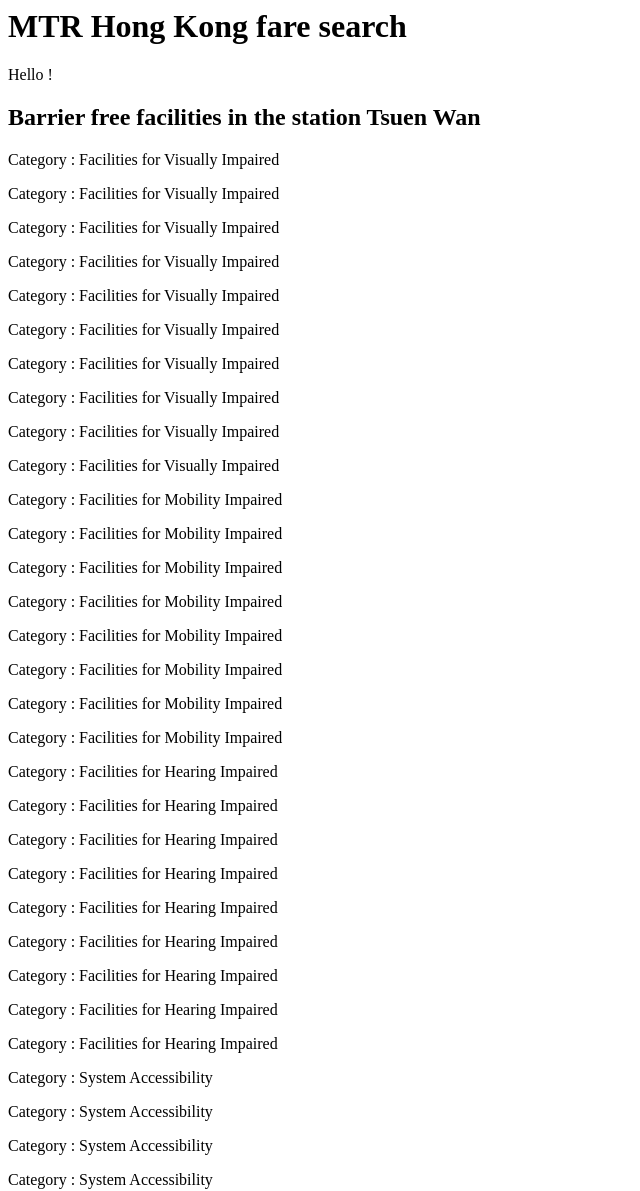
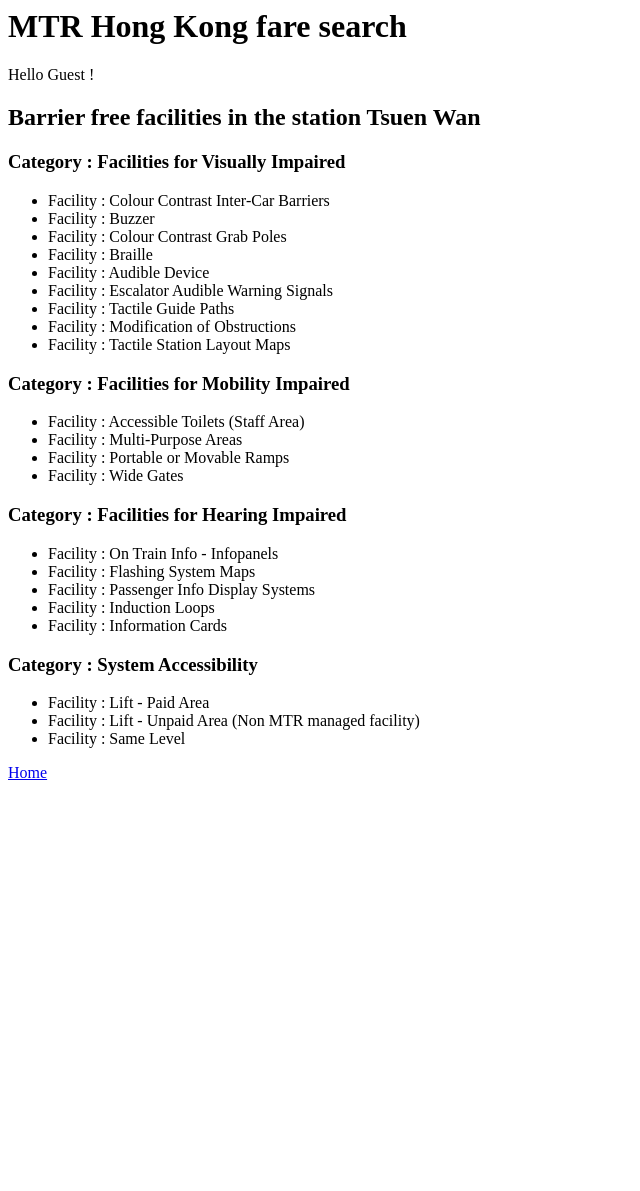
Before and after one commit to cochan2526/esdassg1, a Django app: page /barrfac/25/ in a window 1280 px wide. Shown: the top 1191 px of the page, without its empty margins (0-640 px from the left). After the commit the page ends 780 px from the top, so only its background shows below. Run offline with Django 5.2, Linux system fonts and the light colour scheme; data comes from the database, SQL or seed files in the repository.

Commit message:
barrier free facilities completed

```diff
--- a/mtrfare/templates/mtrfare/barrfac.htm
+++ b/mtrfare/templates/mtrfare/barrfac.htm
@@ -12,16 +12,20 @@
             <h2> Barrier free facilities in the station {{ station.English_Name }} </h2>
         </div>
         <div class = "Facility List" >
-            {% for category in barrcat %}
-                <p> Category : {{ category.Category_En }} </p>
-                {% for item in barrfac %}
-                    {% if barrfac.BarrCat == category %}
-                        <p> Facility : {{ category.Facility_En }} </p>
-                        {% if barrfac.AJTextEn %}
-                            <p> Near : {{ barrfac.AJTextEn }} </p>
+            <!-- Loop through dictionary of list reference to -->
+            <!-- https://forum.djangoproject.com/t/loop-through-dictionary-of-lists/2849 -->
+            {% for category , facility_list in facilities.items %}
+                <h3> Category : {{ category }} </h3>
+                <ul>
+                    {% for item in facility_list %}
+                    <li>
+                        Facility : {{ item.Facility_En }}
+                        {% if Adjacent_To %}
+                        , Adjacent To : {{ Adjacent_To }}
                         {% endif %}
-                    {% endif %}
-                {% endfor %}
+                    </li>
+                    {% endfor %}
+                </ul>
             {% endfor %}
         </div>
         <a href = "{% url 'homepage' %}" > Home </a>
--- a/mtrfare/views.py
+++ b/mtrfare/views.py
@@ -1,7 +1,7 @@
 from django.shortcuts import render , redirect , get_object_or_404
 
 from django.contrib.auth import logout
-from .helper import registering_user , logging_on_user , showing_fare , showing_homepage
+from .helper import registering_user , logging_on_user , showing_fare , showing_homepage , userORguest
 
 # from .models import Station
 from .models import BarrFac , Station , BarrCat
@@ -17,23 +17,47 @@
 
 def barrfac ( request , station_id ) :
 
+    username = userORguest ( request )
+
     station = get_object_or_404( Station , Station_ID = station_id )
-    print ( station.Station_ID )
 
-    barrcat = list ( BarrCat.objects.all ( ) )
+    barrcat = BarrCat.objects.all ( )
     barrfac = list ( BarrFac.objects.filter ( Station = station ) )
+
+    #
+    # Build a dictionary of list of facilities grouped by category
+    #
 
     facilities = {}
 
     index = len ( barrfac )
     while index :
         index = index - 1
+        barrfac_item = barrfac[ index ]
+        #
+        #    Although the csv is trim down by filtered out all
+        #    facilities not exists ( Value = "N" / False ) ,
+        #    to provide compatibility , checking is kept
+        #
+        #    Check if the facility is exist or not
+        #
+        if ( barrfac_item.Value ) :
+            #
+            #    Get the list of the facilities grouped by the category of the item
+            #
+            item_cat_en = barrfac_item.BarrCat.Category_En
+            item_code = barrfac_item.BarrCat.Item_Code
+            facility_category = barrcat.get ( Item_Code = item_code )
+            facilities_by_cat = facilities.get ( item_cat_en , [] )
+            facilities_by_cat.append ( {
+                "Facility_En" : facility_category.Facility_En ,
+                "Adjacent_To" : barrfac_item.AJTextEn ,
+                } )
+            facilities [ item_cat_en ] = facilities_by_cat
 
-
-    context = { "username" : request.user.username ,
+    context = { "username" : username ,
                 "station" : station ,
-                "barrcat" : barrcat ,
-                "barrfac" : barrfac }
+                "facilities" : facilities }
 
     return ( render ( request , "mtrfare/barrfac.htm" , context ) )
 
```
